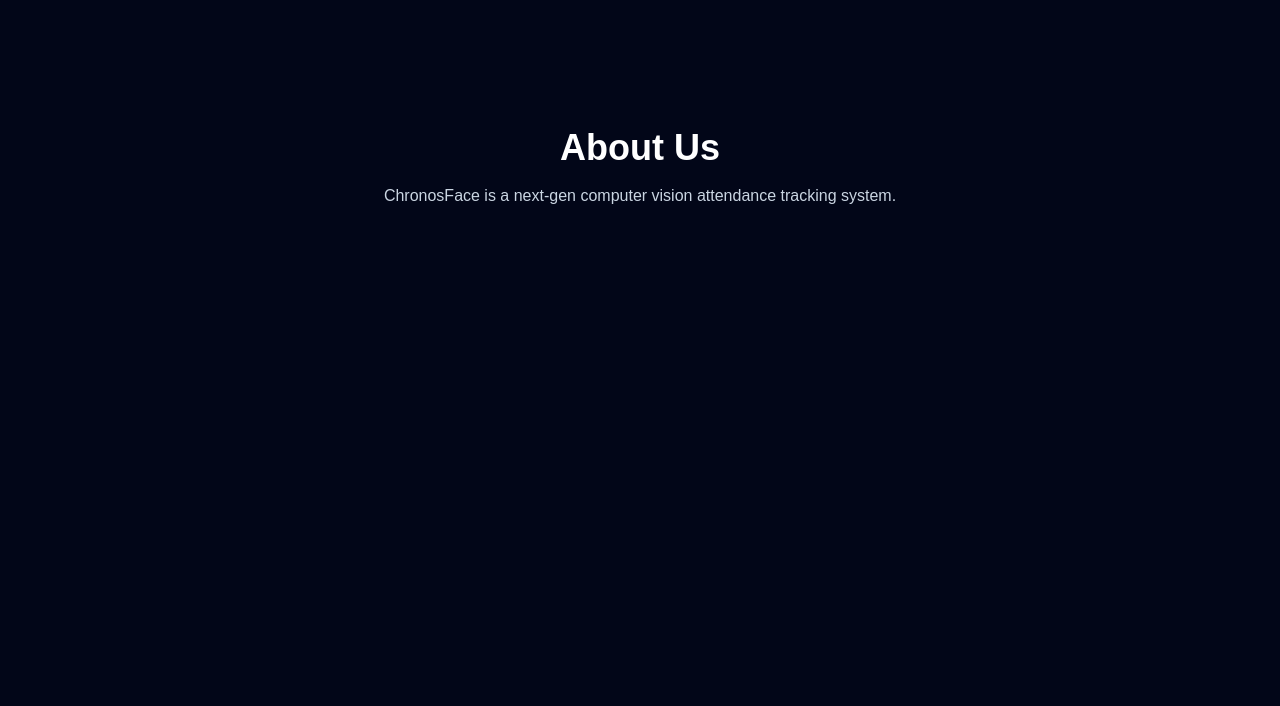
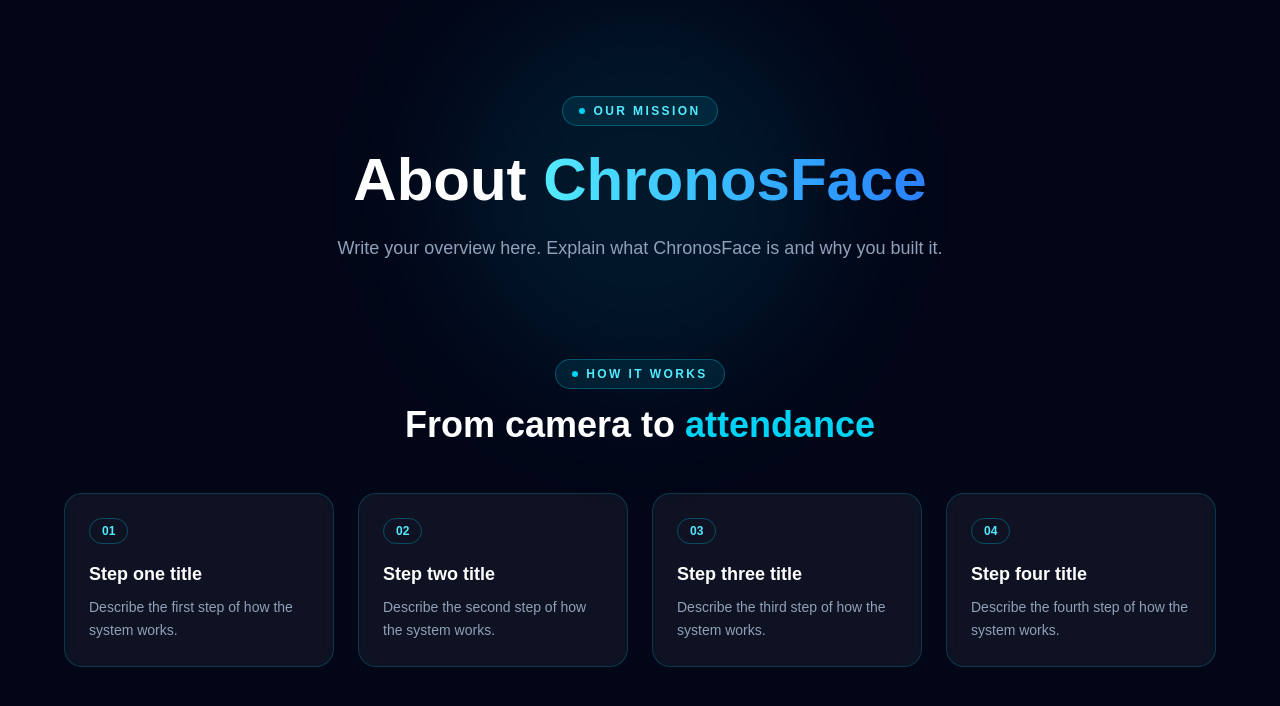
Before and after one commit to arslanahmad7635-web/Presence_Frontend, a React (Vite) app: page /about in a window 1280 px wide. Shown: the top 706 px of the page. Built offline with nearby package versions, Linux system fonts and the light colour scheme.

Commit message:
Make the About Us page

```diff
--- a/src/pages/AboutPage.jsx
+++ b/src/pages/AboutPage.jsx
@@ -1,8 +1,117 @@
-export default function AboutPage() {
+// export default function AboutPage() {
+//   return (
+//     <div className="min-h-screen pt-32 px-6 text-center">
+//       <h1 className="text-4xl font-bold text-white">About Us</h1>
+//       <p className="text-slate-300 mt-4">ChronosFace is a next-gen computer vision attendance tracking system.</p>
+//     </div>
+//   );
+// }
+// ─────────────────────────────────────────────
+// 1. CONTENT — replace with your own text
+// ─────────────────────────────────────────────
+const mission = {
+  badge: "Our Mission",
+  titleWhite: "About",
+  titleAccent: "ChronosFace",
+  description:
+    "Write your overview here. Explain what ChronosFace is and why you built it.",
+};
+
+const steps = [
+  {
+    number: "01",
+    title: "Step one title",
+    description: "Describe the first step of how the system works.",
+  },
+  {
+    number: "02",
+    title: "Step two title",
+    description: "Describe the second step of how the system works.",
+  },
+  {
+    number: "03",
+    title: "Step three title",
+    description: "Describe the third step of how the system works.",
+  },
+  {
+    number: "04",
+    title: "Step four title",
+    description: "Describe the fourth step of how the system works.",
+  },
+];
+
+// ─────────────────────────────────────────────
+// 2. SMALL REUSABLE PIECES
+// ─────────────────────────────────────────────
+function Badge({ children }) {
   return (
-    <div className="min-h-screen pt-32 px-6 text-center">
-      <h1 className="text-4xl font-bold text-white">About Us</h1>
-      <p className="text-slate-300 mt-4">ChronosFace is a next-gen computer vision attendance tracking system.</p>
+    <span className="inline-flex items-center gap-2 rounded-full border border-cyan-400/30 bg-cyan-400/10 px-4 py-1.5 text-xs font-semibold uppercase tracking-[0.2em] text-cyan-300">
+      <span className="h-1.5 w-1.5 rounded-full bg-cyan-400" />
+      {children}
+    </span>
+  );
+}
+
+function StepCard({ number, title, description }) {
+  return (
+    <div className="group rounded-2xl border border-cyan-400/20 bg-white/5 p-6 backdrop-blur transition duration-300 hover:-translate-y-1 hover:border-cyan-400/60 hover:shadow-lg hover:shadow-cyan-500/20">
+      <span className="inline-block rounded-full border border-cyan-400/30 px-3 py-1 text-xs font-semibold text-cyan-300">
+        {number}
+      </span>
+      <h3 className="mt-4 text-lg font-semibold text-white">{title}</h3>
+      <p className="mt-2 text-sm leading-relaxed text-slate-400">
+        {description}
+      </p>
     </div>
   );
 }
+
+// ─────────────────────────────────────────────
+// 3. PAGE
+// ─────────────────────────────────────────────
+export default function AboutUs() {
+  return (
+    <section
+      id="about"
+      className="relative min-h-screen overflow-hidden bg-[#020617] px-6 py-24 text-white"
+    >
+      {/* Soft cyan glow in the background */}
+      <div className="pointer-events-none absolute left-1/2 top-0 h-96 w-96 -translate-x-1/2 rounded-full bg-cyan-500/10 blur-3xl" />
+
+      <div className="relative mx-auto max-w-6xl">
+        {/* Mission / overview */}
+        <div className="mx-auto max-w-3xl text-center">
+          <Badge>{mission.badge}</Badge>
+
+          <h1 className="mt-6 text-4xl font-bold sm:text-5xl md:text-6xl">
+            {mission.titleWhite}{" "}
+            <span className="bg-gradient-to-r from-cyan-300 to-blue-500 bg-clip-text text-transparent">
+              {mission.titleAccent}
+            </span>
+          </h1>
+
+          <p className="mt-6 text-base leading-relaxed text-slate-400 sm:text-lg">
+            {mission.description}
+          </p>
+        </div>
+
+        {/* How it works */}
+        <div className="mt-24">
+          <div className="text-center">
+            <Badge>How It Works</Badge>
+            <h2 className="mt-4 text-3xl font-bold sm:text-4xl">
+              From camera to{" "}
+              <span className="text-cyan-400">attendance</span>
+            </h2>
+          </div>
+
+          <div className="mt-12 grid gap-6 sm:grid-cols-2 lg:grid-cols-4">
+            {steps.map((step) => (
+              <StepCard key={step.number} {...step} />
+            ))}
+          </div>
+        </div>
+      </div>
+    </section>
+  );
+}
```
